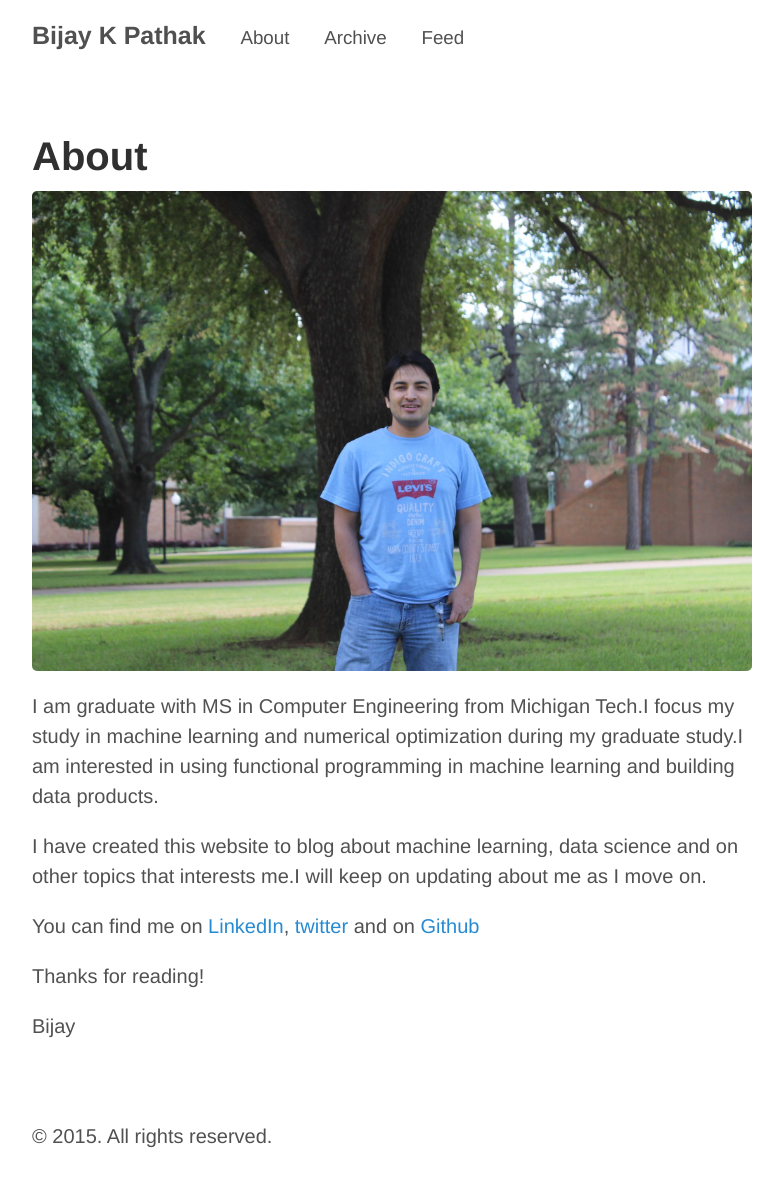
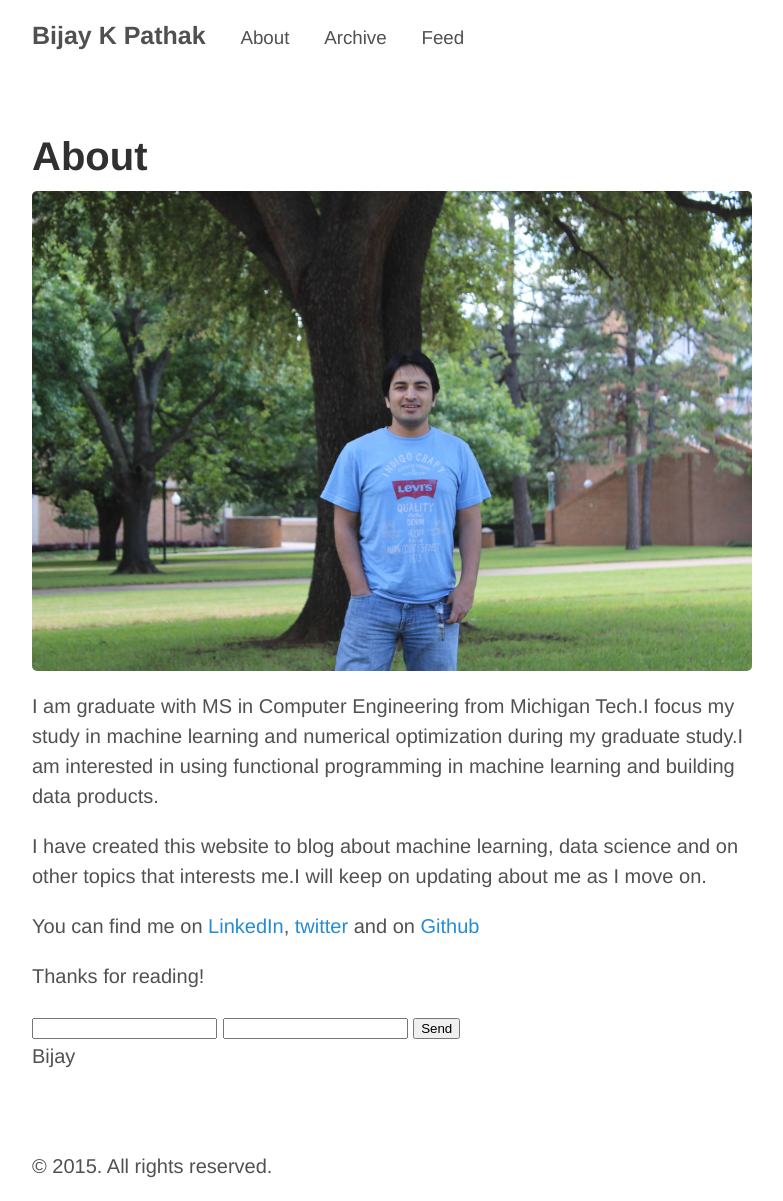
Before and after one commit to bkpathak/bkpathak.github.io, a Jekyll site: the page built from about.md, in a window 1280 px wide. Shown: the whole page, without its empty margins (248-1031 px from the left). Built offline with Jekyll 4.4.1, drawn with Linux system fonts in a browser that asks for light colours; Markdown is read by kramdown in place of the engine named in the settings; before the commit the page ends 1171 px from its top, so only the background shows below that.

Commit message:
added contact me form

```diff
--- a/about.md
+++ b/about.md
@@ -12,5 +12,11 @@ I have created this website to blog about machine learning, data science and on
 You can find me on [LinkedIn](http://www.linkedin.com/in/bijaykpathak/), [twitter](https://twitter.com/bijay697) and on [Github](https://github.com/bkpathak)
 
 Thanks for reading!
+<form action="//formspree.io/your@email.com"
+      method="POST">
+    <input type="text" name="name">
+    <input type="email" name="_replyto">
+    <input type="submit" value="Send">
+</form>
 
 Bijay
```
